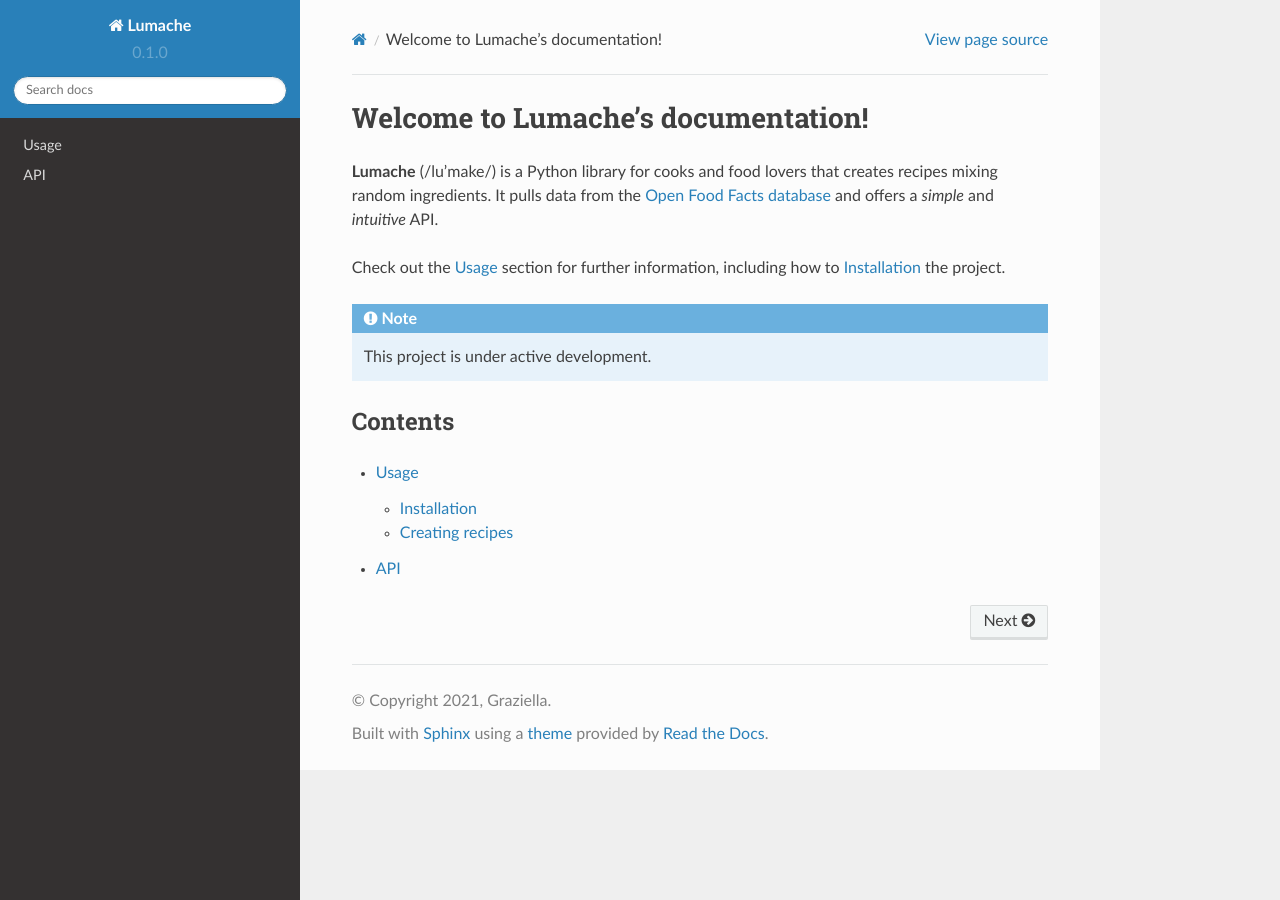
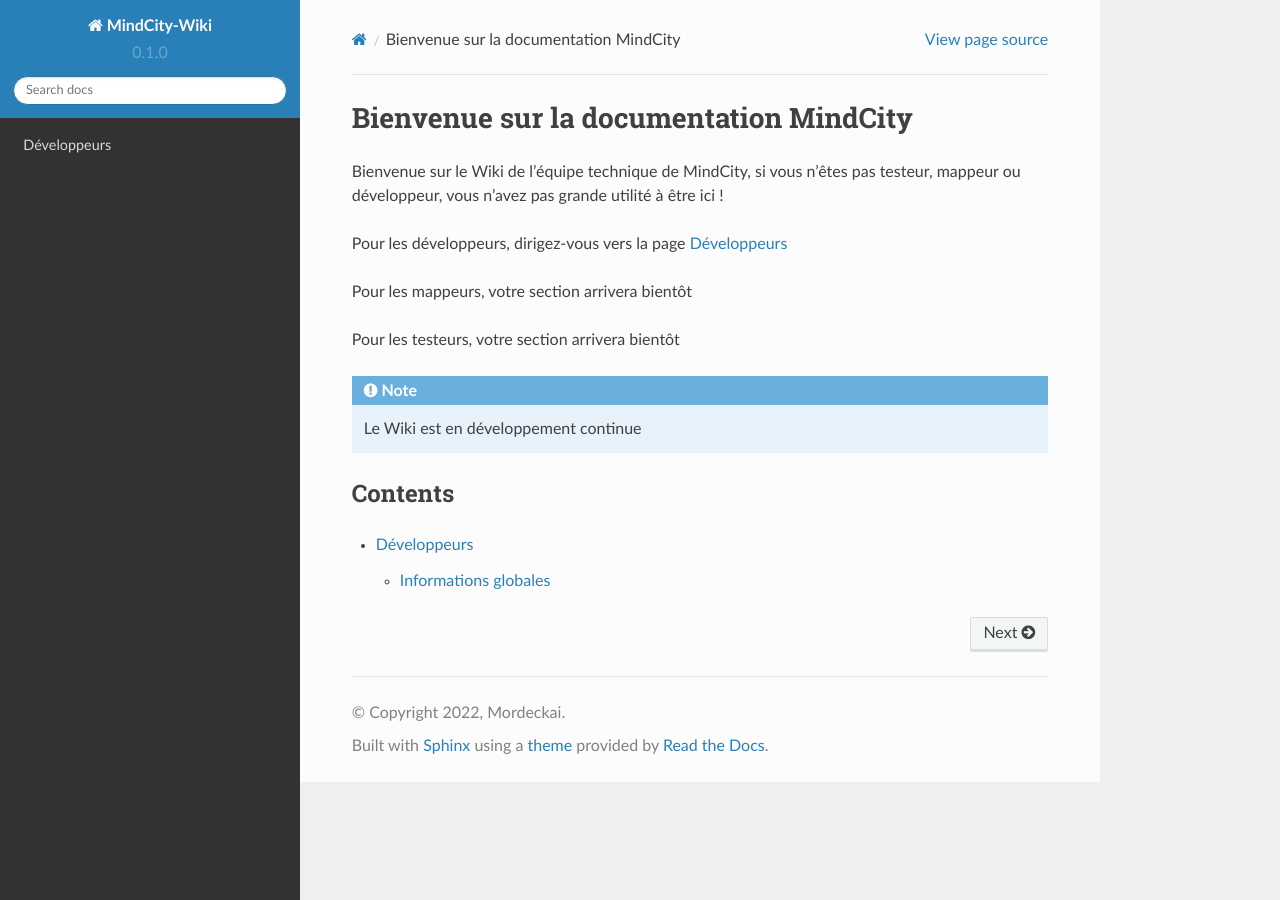
Before and after one commit to JustMordeckai/MindCity-Wiki, a Sphinx documentation site: the page built from docs/source/index.rst, in a window 1280 px wide. Built offline with Sphinx 7.4.7 and the Read the Docs theme 2.0.0, drawn with Linux system fonts in a browser that asks for light colours.

Commit message:
Testing index

```diff
--- a/docs/source/conf.py
+++ b/docs/source/conf.py
@@ -2,9 +2,9 @@
 
 # -- Project information
 
-project = 'Lumache'
-copyright = '2021, Graziella'
-author = 'Graziella'
+project = 'MindCity-Wiki'
+copyright = '2022, Mordeckai'
+author = 'Mordeckai'
 
 release = '0.1'
 version = '0.1.0'
--- a/docs/source/index.rst
+++ b/docs/source/index.rst
@@ -1,22 +1,22 @@
-Welcome to Lumache's documentation!
-===================================
+Bienvenue sur la documentation MindCity
+=======================================
 
-**Lumache** (/lu'make/) is a Python library for cooks and food lovers
-that creates recipes mixing random ingredients.
-It pulls data from the `Open Food Facts database <https://world.openfoodfacts.org/>`_
-and offers a *simple* and *intuitive* API.
+Bienvenue sur le Wiki de l'équipe technique de MindCity, si vous n'êtes pas
+testeur, mappeur ou développeur, vous n'avez pas grande utilité à être ici !
 
-Check out the :doc:`usage` section for further information, including
-how to :ref:`installation` the project.
+Pour les développeurs, dirigez-vous vers la page :doc:`index_dev`
+
+Pour les mappeurs, votre section arrivera bientôt
+
+Pour les testeurs, votre section arrivera bientôt
 
 .. note::
 
-   This project is under active development.
+   Le Wiki est en développement continue
 
 Contents
 --------
 
 .. toctree::
 
-   usage
-   api
+   index_dev
--- a/pyproject.toml
+++ b/pyproject.toml
@@ -3,6 +3,6 @@ requires = ["flit_core >=3.2,<4"]
 build-backend = "flit_core.buildapi"
 
 [project]
-name = "lumache"
-authors = [{name = "Graziella", email = "graziella@lumache"}]
+name = "MindCity-Wiki"
+authors = [{name = "Mordeckai", email = ""}]
 dynamic = ["version", "description"]
```
Also changed, not shown: README.rst (deleted, +0 -9 lines), docs/source/index_dev.rst (added, +11 -0 lines), lumache.py (deleted, +0 -23 lines).
